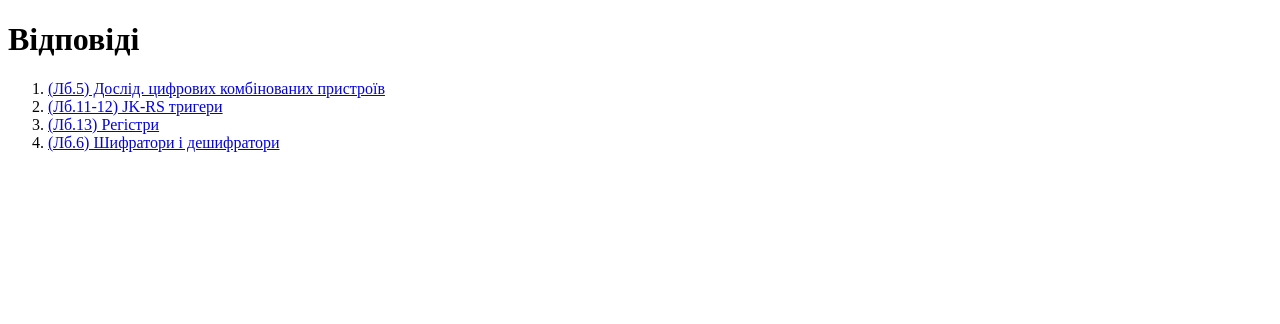
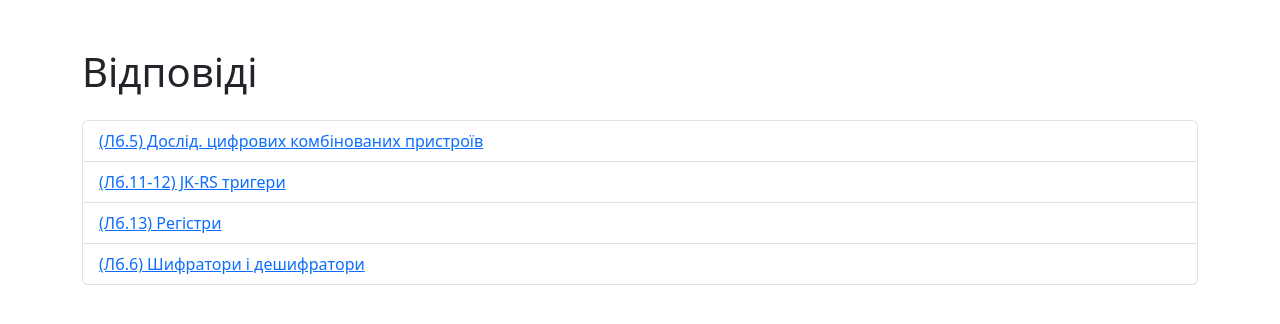
Before and after one commit to SashaKuh/shasf, a website: page index.html in a window 1280 px wide. Drawn offline with nearby package versions, Linux system fonts and the light colour scheme.

Commit message:
цауцау

```diff
--- a/index.html
+++ b/index.html
@@ -3,20 +3,32 @@
   <head>
     <meta charset="UTF-8" />
     <meta name="viewport" content="width=device-width, initial-scale=1.0" />
+    <link
+      rel="stylesheet"
+      href="https://cdn.jsdelivr.net/npm/bootstrap@5.3.2/dist/css/bootstrap.min.css"
+    />
     <title>Відповіді</title>
   </head>
   <body>
-    <h1>Відповіді</h1>
-    <ol>
-      <li>
-        <a href="./first.html"
-          >(Лб.5) Дослід. цифрових комбінованих пристроїв</a
-        >
-      </li>
-      <li><a href="./second.html">(Лб.11-12) JK-RS тригери</a></li>
-      <li><a href="./third.html">(Лб.13) Регістри</a></li>
-      <li><a href="./fourth.html">(Лб.6) Шифратори і дешифратори</a></li>
-    </ol>
+    <div class="container">
+      <h1 class="mt-5">Відповіді</h1>
+      <ol class="list-group mt-4">
+        <li class="list-group-item">
+          <a href="./first.html"
+            >(Лб.5) Дослід. цифрових комбінованих пристроїв</a
+          >
+        </li>
+        <li class="list-group-item">
+          <a href="./second.html">(Лб.11-12) JK-RS тригери</a>
+        </li>
+        <li class="list-group-item">
+          <a href="./third.html">(Лб.13) Регістри</a>
+        </li>
+        <li class="list-group-item">
+          <a href="./fourth.html">(Лб.6) Шифратори і дешифратори</a>
+        </li>
+      </ol>
+    </div>
   </body>
   <script src="main.js"></script>
 </html>
--- /dev/null
+++ b/package.json
@@ -0,0 +1,6 @@
+{
+  "dependencies": {
+    "bootstrap": "^5.3.2",
+    "styled-components": "^6.0.8"
+  }
+}
```
Also changed, not shown: index.css (added), 1 other file.
